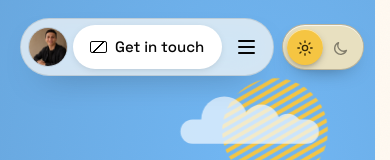
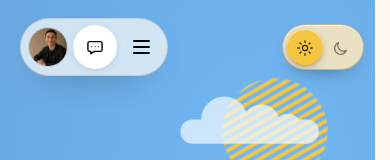
Before and after one commit to KareemAhmedMohammed/portfolio, a website: page index.html in a window 390 px wide. Shown: the top 160 px of the page. Drawn offline with Linux system fonts and the light colour scheme; a web font is replaced by a local one.

Commit message:
fix: compact mobile nav and clarify contact icon

```diff
--- a/css/style.css
+++ b/css/style.css
@@ -191,9 +191,10 @@
 }
 .nav-cta:hover { transform: translateY(-1px); }
 .nav-cta-ico {
-  width: 17px; height: 12px; border: 1.6px solid currentColor; border-radius: 2px; flex: none;
-  background: linear-gradient(-45deg, transparent 46%, currentColor 46%, currentColor 54%, transparent 54%);
+  width: 20px; height: 20px; flex: none; display: grid; place-items: center;
 }
+.nav-cta-ico svg { width: 100%; height: 100%; fill: none; stroke: currentColor; stroke-width: 1.7; stroke-linecap: round; stroke-linejoin: round; }
+.nav-cta-ico circle { fill: currentColor; stroke: none; }
 
 .theme-toggle { display: flex; align-items: center; }
 .tt-track {
@@ -916,6 +917,8 @@
   .nav-loc { display: none; }
   .nav-links { display: none; }
   .nav-burger { display: grid; }
+  .nav-cta { width: 44px; height: 44px; padding: 0; gap: 0; justify-content: center; }
+  .nav-cta > [data-i18n="nav.contact_chip"] { display: none; }
   .hero-rail { display: none; }
   .hero-content { padding-left: 0; }
   .hero-display .line-2 { padding-left: 0; font-size: 1em; }
--- a/index.html
+++ b/index.html
@@ -11,7 +11,7 @@
   <link rel="preconnect" href="https://fonts.googleapis.com">
   <link rel="preconnect" href="https://fonts.gstatic.com" crossorigin>
   <link href="https://fonts.googleapis.com/css2?family=DM+Serif+Display:ital@0;1&family=Space+Grotesk:wght@300;400;500;700&family=JetBrains+Mono:wght@400;500;700&family=IBM+Plex+Sans+Arabic:wght@300;400;500;700&family=Aref+Ruqaa:wght@400;700&display=swap" rel="stylesheet">
-  <link rel="stylesheet" href="css/style.css?v=17">
+  <link rel="stylesheet" href="css/style.css?v=18">
 </head>
 <body class="is-loading" aria-busy="true">
 <a class="skip-link" href="#app">Skip to content</a>
@@ -48,7 +48,12 @@
       <a href="/playground" data-link data-i18n="nav.playground">Playground</a>
     </div>
     <button class="nav-cta" type="button" data-contact-open>
-      <span class="nav-cta-ico" aria-hidden="true"></span>
+      <span class="nav-cta-ico" aria-hidden="true">
+        <svg viewBox="0 0 24 24">
+          <path d="M5.5 5.5h13a2 2 0 0 1 2 2v7.7a2 2 0 0 1-2 2h-7.1L7 20v-2.8H5.5a2 2 0 0 1-2-2V7.5a2 2 0 0 1 2-2Z"/>
+          <circle cx="8" cy="11.4" r=".75"/><circle cx="12" cy="11.4" r=".75"/><circle cx="16" cy="11.4" r=".75"/>
+        </svg>
+      </span>
       <span data-i18n="nav.contact_chip">Get in touch</span>
     </button>
     <button class="nav-burger" type="button" data-menu-open aria-label="Open menu" aria-expanded="false" aria-controls="mobile-menu">
```
